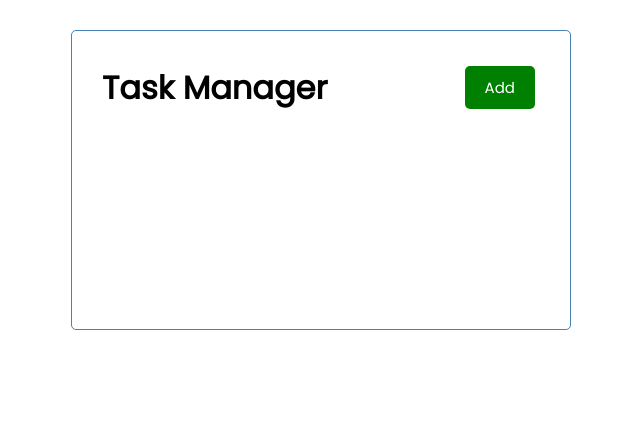
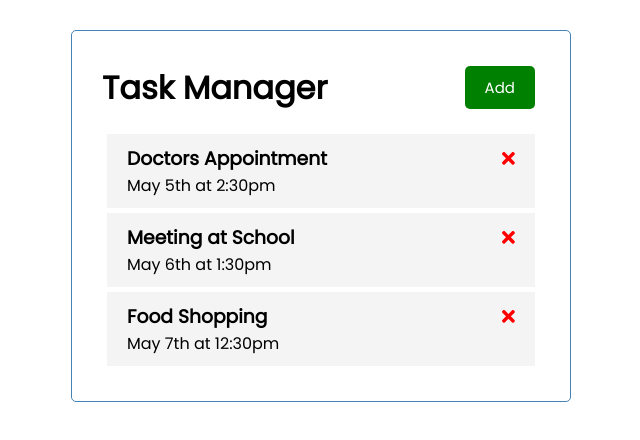
Before and after one commit to moin59/task-manager, an Angular app: page / in a window 1280 px wide. Shown: the top 440 px of the page, without its empty margins (319-959 px from the left). Built offline with nearby package versions, Linux system fonts and the light colour scheme.

Commit message:
add service

```diff
--- a/package.json
+++ b/package.json
@@ -18,6 +18,11 @@
     "@angular/platform-browser": "^14.1.0",
     "@angular/platform-browser-dynamic": "^14.1.0",
     "@angular/router": "^14.1.0",
+    "@fortawesome/angular-fontawesome": "^0.10.0",
+    "@fortawesome/fontawesome-svg-core": "^1.2.36",
+    "@fortawesome/free-brands-svg-icons": "^5.15.4",
+    "@fortawesome/free-regular-svg-icons": "^5.15.4",
+    "@fortawesome/free-solid-svg-icons": "^5.15.4",
     "rxjs": "~7.5.0",
     "tslib": "^2.3.0",
     "zone.js": "~0.11.4"
--- a/src/app/app.component.html
+++ b/src/app/app.component.html
@@ -1,3 +1,4 @@
 <div class="container">
     <app-header></app-header>
+    <app-tasks></app-tasks>
 </div>
--- /dev/null
+++ b/src/app/components/task-item/task-item.component.css
@@ -0,0 +1,16 @@
+.task {
+    background: #f4f4f4;
+    margin: 5px;
+    padding: 10px 20px;
+    cursor: pointer;
+  }
+
+  .task.reminder {
+    border-left: 5px solid green;
+  }
+
+  .task h3 {
+    display: flex;
+    align-items: center;
+    justify-content: space-between;
+  }
--- /dev/null
+++ b/src/app/components/task-item/task-item.component.html
@@ -0,0 +1,6 @@
+<div class="task">
+    <h3>
+        {{task.text}} <fa-icon [ngStyle]="{'color': 'red'}" [icon]="faTimes"></fa-icon>
+    </h3>
+    <p> {{task.day}} </p>
+</div>
--- /dev/null
+++ b/src/app/components/task-item/task-item.component.ts
@@ -0,0 +1,19 @@
+import { Component, Input, OnInit } from '@angular/core';
+import { faTimes } from '@fortawesome/free-solid-svg-icons';
+import { Task } from 'src/app/Task';
+
+@Component({
+  selector: 'app-task-item',
+  templateUrl: './task-item.component.html',
+  styleUrls: ['./task-item.component.css']
+})
+export class TaskItemComponent implements OnInit {
+
+  @Input() task!: Task;
+  faTimes = faTimes;
+  constructor() { }
+
+  ngOnInit(): void {
+  }
+
+}
--- /dev/null
+++ b/src/app/components/tasks/tasks.component.html
@@ -0,0 +1 @@
+<app-task-item *ngFor="let task of tasks" [task]="task"></app-task-item>
--- /dev/null
+++ b/src/app/components/tasks/tasks.component.ts
@@ -0,0 +1,24 @@
+import { Component, OnInit } from '@angular/core';
+import { TaskService } from 'src/app/services/task.service';
+import { Task } from 'src/app/Task';
+
+@Component({
+  selector: 'app-tasks',
+  templateUrl: './tasks.component.html',
+  styleUrls: ['./tasks.component.css']
+})
+export class TasksComponent implements OnInit {
+  tasks: Task[] = [];
+
+  constructor(private taskService: TaskService) {
+
+  }
+
+  ngOnInit(): void {
+
+    this.taskService.getTask().subscribe((tasks) => (this.tasks = tasks));
+    console.log(this.tasks)
+
+  }
+
+}
--- /dev/null
+++ b/src/app/services/task.service.ts
@@ -0,0 +1,18 @@
+import { Injectable } from '@angular/core';
+import { Observable, of } from 'rxjs';
+import { TASKS } from 'src/app/mock-tasks';
+import { Task } from 'src/app/Task';
+
+@Injectable({
+  providedIn: 'root'
+})
+export class TaskService {
+
+  constructor() { }
+
+  getTask(): Observable<Task[]> {
+
+    const tasks = of(TASKS);
+    return tasks;
+  }
+}
```
Also changed, not shown: src/app/app.module.ts (+8 -2 lines), src/app/components/button/button.component.html (+6 -3 lines), src/app/components/tasks/tasks.component.css (added), 2 other files (tests, documents, lock files or other folders).
